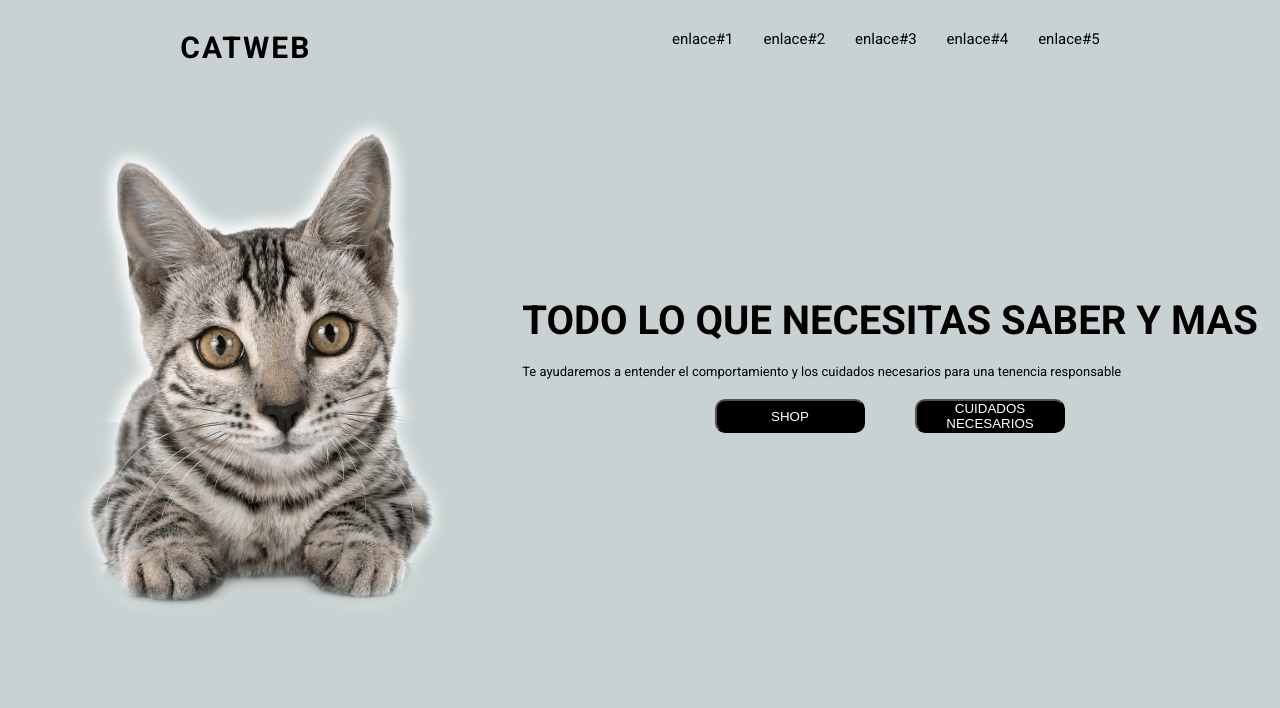
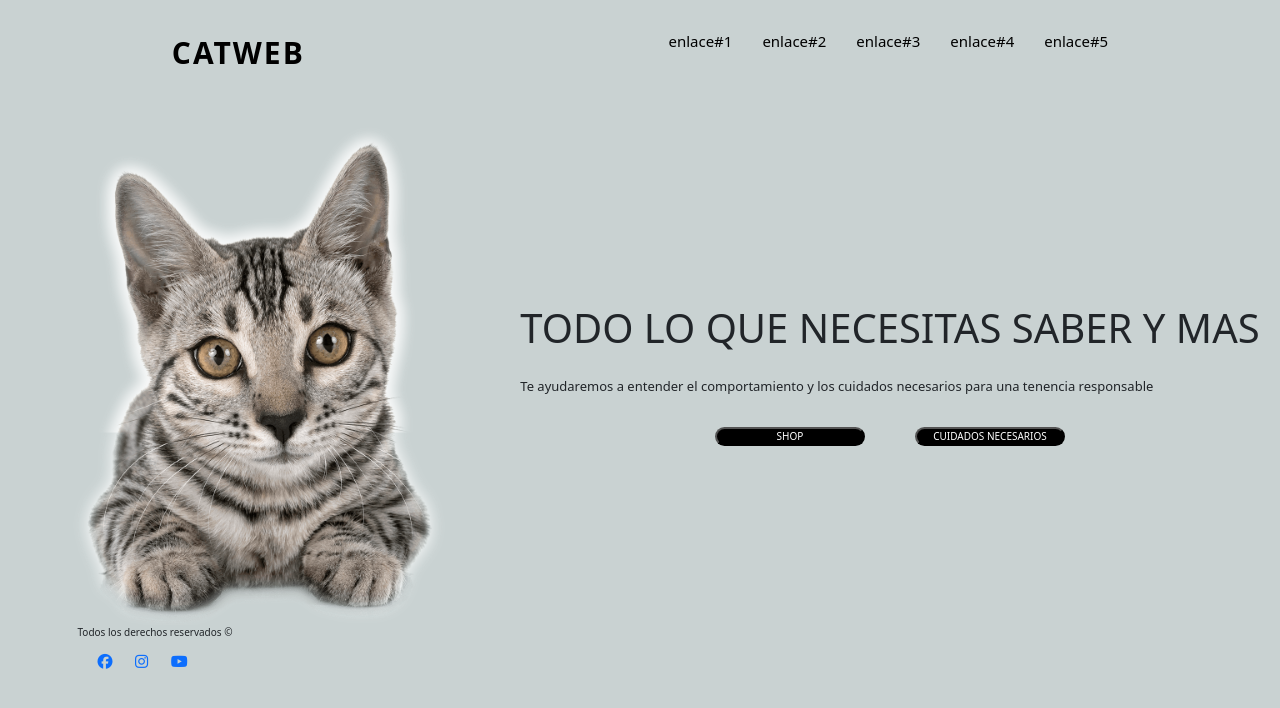
Before and after one commit to carlosraulrp/3ra-entrega, a plain HTML site: page index.html in a window 1280 px wide. Drawn offline with nearby package versions, Linux system fonts and the light colour scheme.

Commit message:
agregando un poco de footer

```diff
--- a/css/styles.css
+++ b/css/styles.css
@@ -99,3 +99,32 @@ header{
     background-color:#fff;
     color: #000;
 }
+
+
+/*footer*/
+
+span{
+
+    font-size: 15px;
+    margin-left: 20px;
+}
+/*.fb{
+    background-color: rgb(40, 40, 181);
+    padding: 8px;
+    border-radius: 50px;
+    color: white;
+}
+
+.in{
+    background-color: rgba(255,0,179);
+    padding: 8px;
+    border-radius: 50px;
+    color: white;
+}
+
+.yt{
+    background-color: rgb(243, 8, 8);
+    padding: 8px;
+    border-radius: 50px;
+    color: white;
+}*/
--- a/index.html
+++ b/index.html
@@ -7,6 +7,7 @@
     <link rel="preconnect" href="https://fonts.googleapis.com">
 <link rel="preconnect" href="https://fonts.gstatic.com" crossorigin>
 <link href="https://fonts.googleapis.com/css2?family=Roboto+Flex:opsz,wght@8..144,400;8..144,700&family=Roboto:wght@400;700&display=swap" rel="stylesheet">
+<link href="https://cdn.jsdelivr.net/npm/bootstrap@5.3.0-alpha1/dist/css/bootstrap.min.css" rel="stylesheet" integrity="sha384-GLhlTQ8iRABdZLl6O3oVMWSktQOp6b7In1Zl3/Jr59b6EGGoI1aFkw7cmDA6j6gD" crossorigin="anonymous">
     <link rel="stylesheet" href="css/styles.css">
     <title>Document</title>
 </head>
@@ -52,7 +53,17 @@
 
     </div>
 
+    <footer class="container">
+        <p>Todos los derechos reservados &copy;</p>
+        <div class="pie__redes">
+            <a href="https://www.facebook.com/"><span class="fb"><i class="fa-brands fa-facebook"></i></span></a>
+            <a href="https://www.instagram.com/"><span class="in"><i class="fa-brands fa-instagram"></i></span></a>
+            <a href="https://www.youtube.com/"><span class="yt"><i class="fa-brands fa-youtube"></i></i></span></a>
 
+        </div>
+    </footer>
 
+    <script src="https://kit.fontawesome.com/a8efc6745d.js" crossorigin="anonymous"></script>
+    <script src="https://cdn.jsdelivr.net/npm/bootstrap@5.3.0-alpha1/dist/js/bootstrap.bundle.min.js" integrity="sha384-w76AqPfDkMBDXo30jS1Sgez6pr3x5MlQ1ZAGC+nuZB+EYdgRZgiwxhTBTkF7CXvN" crossorigin="anonymous"></script>
 </body>
 </html>
```
